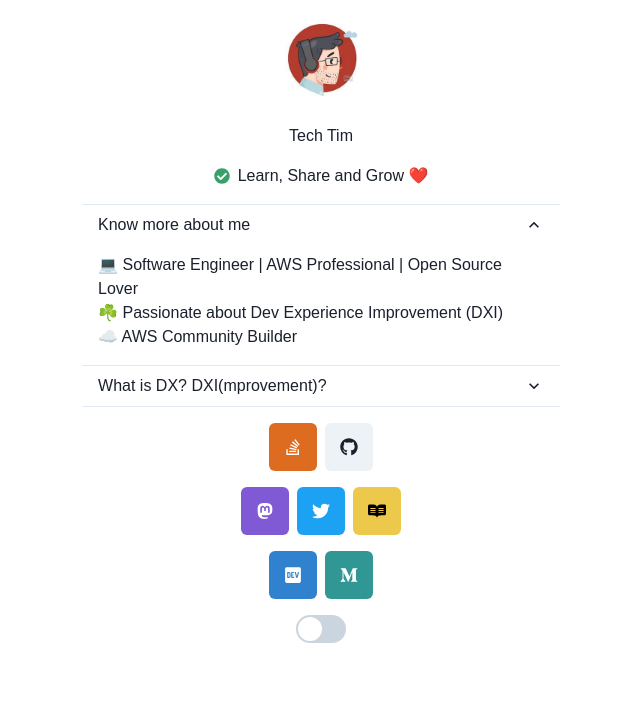
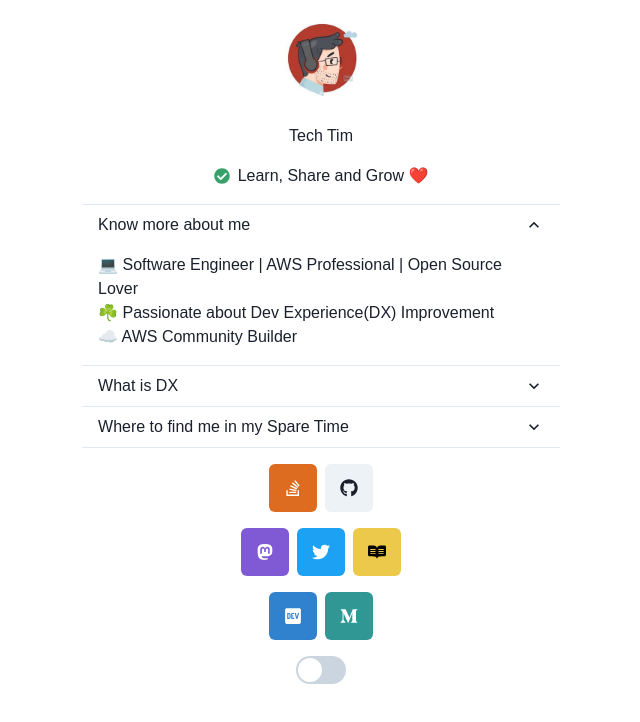
Before and after one commit to tim-hub/techtim-astro-bento-portfolio, a Next.js app: page / in a window 1280 px wide. Shown: the top 722 px of the page, without its empty margins (319-959 px from the left). Built offline with nearby package versions, Linux system fonts and the light colour scheme.

Commit message:
fact, split state and ui

```diff
--- a/components/ui/Intro.tsx
+++ b/components/ui/Intro.tsx
@@ -19,18 +19,13 @@ import {
 } from '@chakra-ui/react';
 import {
   FaCheckCircle,
-  FaDev,
-  FaGithub,
-  FaMastodon,
-  FaMediumM,
-  FaReadme,
-  FaStackOverflow,
-  FaTwitter
 } from 'react-icons/fa';
-import { IIntroContext } from '../../state/SiteContext';
+import { IntroContextType } from '../../state/SiteContext';
 import CustomLink from './CustomLink';
+import { IconType } from 'react-icons/lib';
+import { getIcon } from '../../state/ComponentUtils';
 
-export interface IIntroProps extends IIntroContext {
+export interface IIntroProps extends IntroContextType {
   colorMode: string
   toggleColorMode: () => void
 }
@@ -40,15 +35,9 @@ export const Intro = (
     toggleColorMode,
     avatarUrl,
     title,
-    twitterId,
-    mastodonId,
-    bios,
-    stackOverflowId,
-    githubId,
-    devToId,
-    mediumId,
     intro,
-    dx
+    sections,
+    socials,
   }: IIntroProps) => {
   return (
     <Flex align="center" justify="center" m={[2, 3]} direction="column" gap={'1em'}>
@@ -69,127 +58,56 @@ export const Intro = (
       </List>
 
       <Accordion allowToggle defaultIndex={[0]} width={'100%'} allowMultiple>
-        <AccordionItem>
+        {
+          sections?.map(
+            (section) => (
+              <AccordionItem key={section.header}>
                 <h2>
                   <AccordionButton>
                     <Box flex='1' textAlign='left'>
-                Know more about me
+                      {section.header}
                     </Box>
                     <AccordionIcon/>
                   </AccordionButton>
                 </h2>
                 <AccordionPanel pb={4}>
                   {
-              bios?.map(
-                (bio) => (
-                  <Text key={bio}>
-                    {bio}
+                    section?.items?.map(
+                      (item) => (
+                        <Text key={item}>
+                          {item}
                         </Text>
                       )
                     )
                   }
                 </AccordionPanel>
               </AccordionItem>
-        <AccordionItem>
-          <h2>
-            <AccordionButton>
-              <Box flex='1' textAlign='left'>
-                What is DX? DXI(mprovement)?
-              </Box>
-              <AccordionIcon/>
-            </AccordionButton>
-          </h2>
-          <AccordionPanel pb={4}>
-            {
-              dx?.map(
-                (d) => (
-                  <Text key={d}>
-                    {d}
-                  </Text>
             )
           )
         }
-          </AccordionPanel>
-        </AccordionItem>
       </Accordion>
 
-      <Flex>
-        <HStack>
+
       {
-            stackOverflowId && <CustomLink href={`https://stackoverflow.com/users/${stackOverflowId}`}>
-              <Tooltip hasArrow label='StackOverflow'>
-                <IconButton size="lg" colorScheme='orange' aria-label='StackOverflow' icon={<FaStackOverflow/>}>
-                  StackOverflow
+        socials?.map((_, index) => {
+          return <Flex key={index}> <HStack>
+            {
+              socials[index].length && socials[index].map(
+                (social) => (
+                  <CustomLink href={social.url} key={social.label}>
+                    <Tooltip hasArrow label={social.label}>
+                      <IconButton size="lg" colorScheme={social.colorSchema} aria-label={social.label}
+                                  icon={getIcon(social.label)}>
+                        {social.label}
                       </IconButton>
                     </Tooltip>
                   </CustomLink>
+                )
+              )
             }
-          {
-            githubId && <CustomLink href={`https://github.com/${githubId}`}>
-              <Tooltip hasArrow label='Github'>
-                <IconButton size="lg" colorScheme='gray' aria-label='github' icon={<FaGithub/>}>
-                  Github
-                </IconButton>
-              </Tooltip>
-            </CustomLink>
+          </HStack> </Flex>
+        })
       }
-        </HStack>
-      </Flex>
-      <Flex>
-        <HStack>
-          {
-            mastodonId && <CustomLink href={`https://awscommunity.social/${mastodonId}`}>
-              <Tooltip hasArrow label='AWS Community Mastodon'>
-                <IconButton size="lg" colorScheme='purple' aria-label='mastodon' icon={<FaMastodon/>}>
-                  Mastodon
-                </IconButton>
-              </Tooltip>
-            </CustomLink>
-          }
-          {
-            twitterId && <CustomLink href={`https://twitter.com/${twitterId}`}>
-              <Tooltip hasArrow label='Twitter'>
-                <IconButton size="lg" colorScheme='twitter' aria-label='twitter' icon={<FaTwitter/>}>
-                  Twitter
-                </IconButton>
-              </Tooltip>
-            </CustomLink>
-          }
-          {
-            twitterId && <CustomLink href={`https://threadreaderapp.com/user/${twitterId}`}>
-              <Tooltip hasArrow label='Thread Reader'>
-                <IconButton size="lg" colorScheme={'yellow'} aria-label='thread-reader' icon={<FaReadme/>}>
-                  Thread Reader
-                </IconButton>
-              </Tooltip>
-            </CustomLink>
-          }
-        </HStack>
-      </Flex>
-      <Flex>
-        <HStack>
-          {
-            devToId && <CustomLink href={`https://dev.to/${devToId}`}>
-              <Tooltip hasArrow label='Dev.to'>
-                <IconButton size="lg" colorScheme={'blue'} aria-label='dev.to' icon={<FaDev/>}>
-                  Dev.to
-                </IconButton>
-              </Tooltip>
-            </CustomLink>
-          }
-          {
-            mediumId && <CustomLink href={`https://medium.com/@${mediumId}`}>
-              <Tooltip hasArrow label='Medium'>
-                <IconButton size="lg" colorScheme={'teal'} aria-label='medium' icon={<FaMediumM/>}>
-                  Medium
-                </IconButton>
-              </Tooltip>
-            </CustomLink>
-          }
-        </HStack>
-      </Flex>
-
-
       <Flex align="center" justify="center" direction="column">
         <Tooltip hasArrow label='Dark/Light Switch'>
           <Box>
--- /dev/null
+++ b/state/ComponentUtils.tsx
@@ -0,0 +1,22 @@
+import { FaDev, FaGithub, FaMastodon, FaMediumM, FaReadme, FaStackOverflow, FaTwitter } from 'react-icons/fa';
+
+export const getIcon = (icon: string): React.ReactElement => {
+  switch (icon) {
+    case 'Dev':
+      return <FaDev/>
+    case 'Github':
+      return <FaGithub/>
+    case 'Mastodon':
+      return <FaMastodon/>
+    case 'Medium':
+      return <FaMediumM/>
+    case 'ThreadReader':
+      return <FaReadme/>
+    case 'StackOverflow':
+      return <FaStackOverflow/>
+    case 'Twitter':
+      return <FaTwitter/>
+    default:
+      return <FaDev/>
+  }
+}
--- a/state/SiteContext.ts
+++ b/state/SiteContext.ts
@@ -1,40 +1,105 @@
 import { createContext } from 'react';
 import { SITE_NAME } from '../utils/configs';
 
-export interface IIntroContext {
+export type IntroContextType = {
   avatarUrl: string
   title: string
-  twitterId: string
-  mastodonId: string
   intro: string
-  stackOverflowId?: string
-  githubId?: string
-  devToId?: string
-  mediumId?: string
-  bios?: string[]
-  dx?: string[]
+  socials?: Array<Array<{
+    label: string
+    url: string
+    colorSchema: string
+    icon?: string
+  }>>
+  sections?: {
+    header: string
+    order: number
+    items: string[]
+  }[]
 }
 
-export const INTRO: IIntroContext = {
+
+
+export const INTRO: IntroContextType = {
   avatarUrl: '/techtim42.png',
   title: SITE_NAME,
-  twitterId: 'TechTim42',
-  mastodonId: 'techtim',
-  stackOverflowId: '5249708/tim',
-  githubId: 'tim-hub',
-  devToId: 'timhub',
-  mediumId: 'TechTim42',
-  bios: [
-    '💻 Software Engineer | AWS Professional | Open Source Lover ',
-    '☘️ Passionate about Dev Experience Improvement (DXI)️',
-    '☁️ AWS Community Builder'
+  intro: 'Learn, Share and Grow ❤️',
+  socials: [
+    [
+      // 1st line, stackoverflow and gihub
+      {
+        label: 'StackOverflow',
+        url: 'https://stackoverflow.com/users/5249708/tim',
+        colorSchema: 'orange',
+      },
+      {
+        label: 'Github',
+        url: 'https://github.com/tim-hub',
+        colorSchema: 'gray',
+      }
+    ],
+    [
+      // 2nd line, mastodon, twitter and thread reader
+      {
+        label: 'Mastodon',
+        url: 'https://mastodon.social/@techtim',
+        colorSchema: 'purple'
+      },
+      {
+        label: 'Twitter',
+        url: 'https://twitter.com/TechTim42',
+        colorSchema: 'twitter',
+      },
+      {
+        label: 'ThreadReader',
+        url: 'https://threadreaderapp.com/user/TechTim42',
+        colorSchema: 'yellow',
+      }
+    ],
+    [
+      // 3rd line, dev.to, medium
+      {
+        label: 'Dev',
+        url: 'https://dev.to/timhub',
+        colorSchema: 'blue',
+      },
+      {
+        label: 'Medium',
+        url: 'https://medium.com/@TechTim42',
+        colorSchema: 'teal',
+      }
+    ]
   ],
-  intro: 'Learn, Share and Grow ❤️',
-  dx: [
-    '👨‍💻 DX is Dev Experience, it is a User Experience from a dev\'s view, it is defined by the tools, processes, and software that a developer uses when interacting with a product or system while in the process of production of another one. ',
-    '🔨 UX was out by Donald Norman in mid 1990s, and becoming popular in mid 2010s with the rise of mobile devices. However DX was not out until late 2010s, and it is still not popular. ',
-    '🤔 But from my last 10 years dev experience, I think DX is more important than UX, because it is more related to the core of the product, especially in the age of Software as a Service. ',
-    '⬆️ DXI is the process and practice of improving DX, and it is a very important part of the product development process, which is the area I am passionate about. ',
+  sections: [
+    {
+      header: 'Know more about me',
+      order: 0,
+      items: [
+        '💻 Software Engineer | AWS Professional | Open Source Lover ',
+        '☘️ Passionate about Dev Experience(DX) Improvement',
+        '☁️ AWS Community Builder'
+      ]
+    },
+    {
+      header: 'What is DX',
+      order: 2,
+      items: [
+        '👨‍💻 DX stands for Dev Experience, it is a User Experience from a dev\'s view, it is defined by the tools, processes, and software that a developer uses when interacting with a product or system while in the process of production of another one. ',
+        '🔨 UX was out by Donald Norman in mid 1990s, and becoming popular in mid 2010s with the rise of mobile devices. However DX was not out until late 2010s, and it is still not popular. ',
+        '🤔 But from my last 10 years dev experience, I think DX is more important than UX, because it is more related to the core of the product, especially in the age of Software as a Service. ',
+        '⬆️ DXI is the process and practice of improving DX, and it is a very important part of the product development process, which is the area I am passionate about. ',
+      ]
+    },
+    {
+      header: 'Where to find me in my Spare Time',
+      order: 1,
+      items: [
+        '🎮 I am a big fan of Board Games, 7 Wonders is my favourite, want to try DnD sometime',
+        '📚 Reading and Writing, I like East Asian history, I like to read both fiction and non-fiction books, and I like to write about my thoughts and experience for life and work',
+        '🎸 Side Projects, and Making Contribution to Open Source community',
+        ]
+    },
+
   ]
 }
 const SiteContext = createContext({intro: INTRO});
```
Lines whose indentation alone changed are shown as unchanged.
